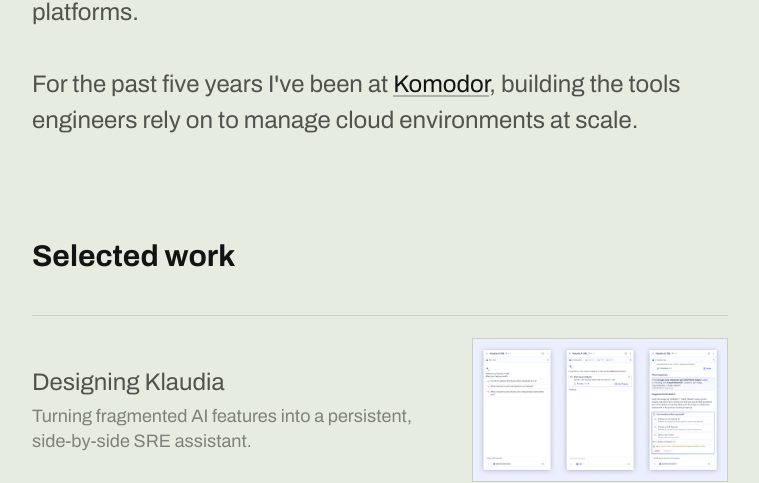
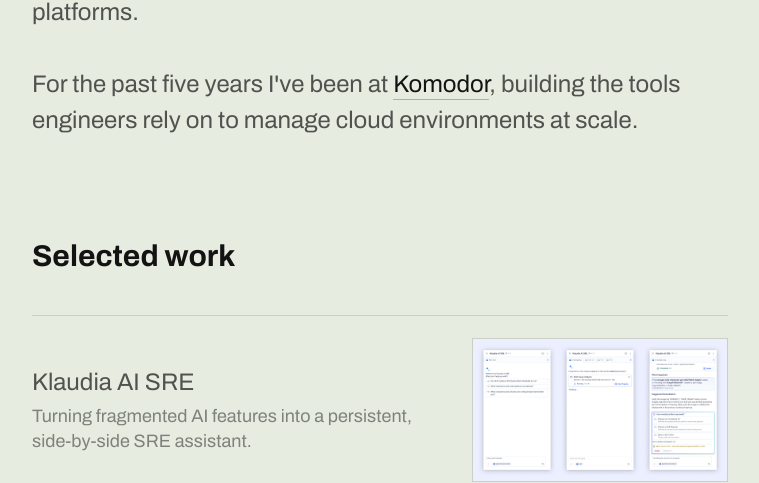
Before and after one commit to roiweinberg/portfolio-website, a plain HTML site: page index.html in a window 1280 px wide. Shown: the part 357-840 px from the top of the page, without its empty margins (260-1019 px from the left). Drawn offline with Linux system fonts and the light colour scheme.

Commit message:
Rename Klaudia card title, match Komodor link underline to nav links

```diff
--- a/index.html
+++ b/index.html
@@ -87,8 +87,9 @@
   }
   p.intro a{
     color: var(--ink);
-    text-decoration-color: var(--border-strong);
-    text-underline-offset: 3px;
+    text-decoration: none;
+    border-bottom: 1px solid var(--border-strong);
+    padding-bottom: 2px;
   }
 
   h2.section-title{
@@ -183,7 +184,7 @@
         <img src="thumbs/klaudia.png" alt="" style="object-fit: cover;">
       </div>
       <div class="cap">
-        <h3>Designing Klaudia</h3>
+        <h3>Klaudia AI SRE</h3>
         <p class="subtitle">Turning fragmented AI features into a persistent, side-by-side SRE assistant.</p>
       </div>
     </a>
```
